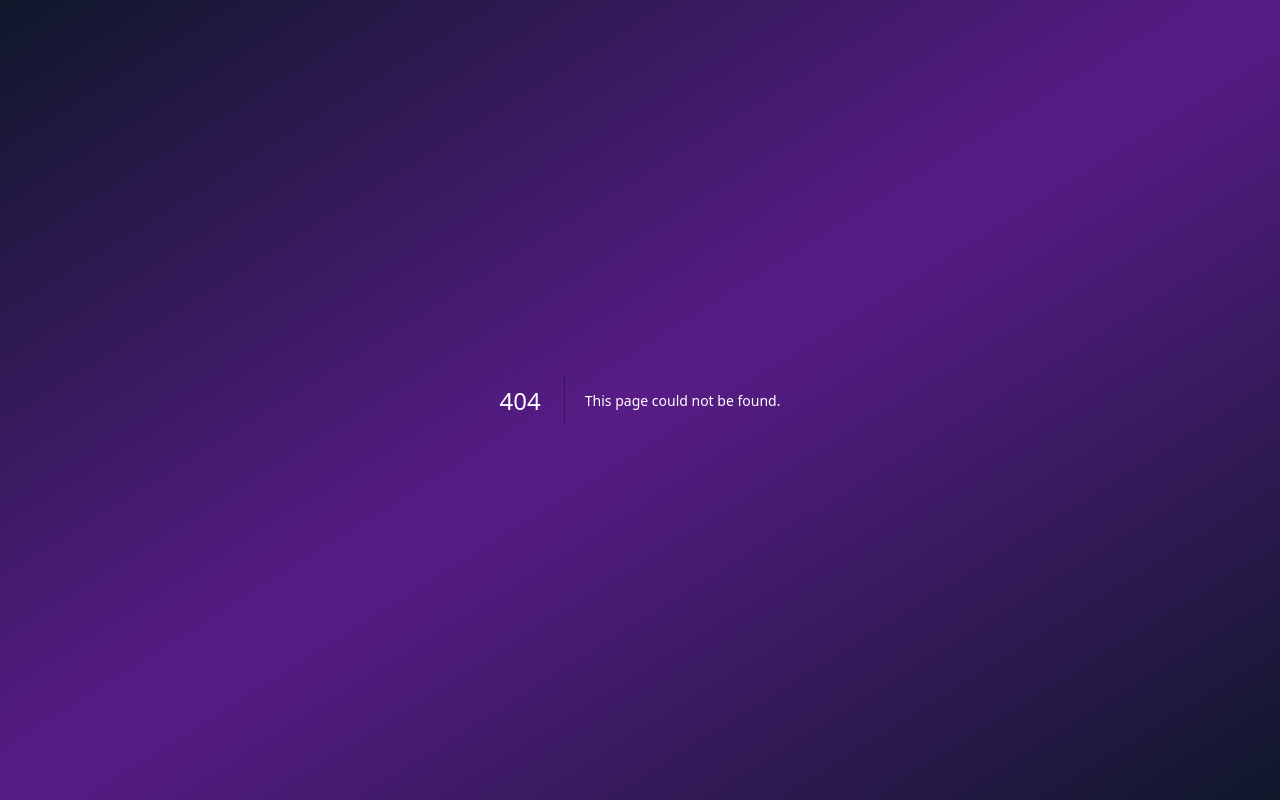
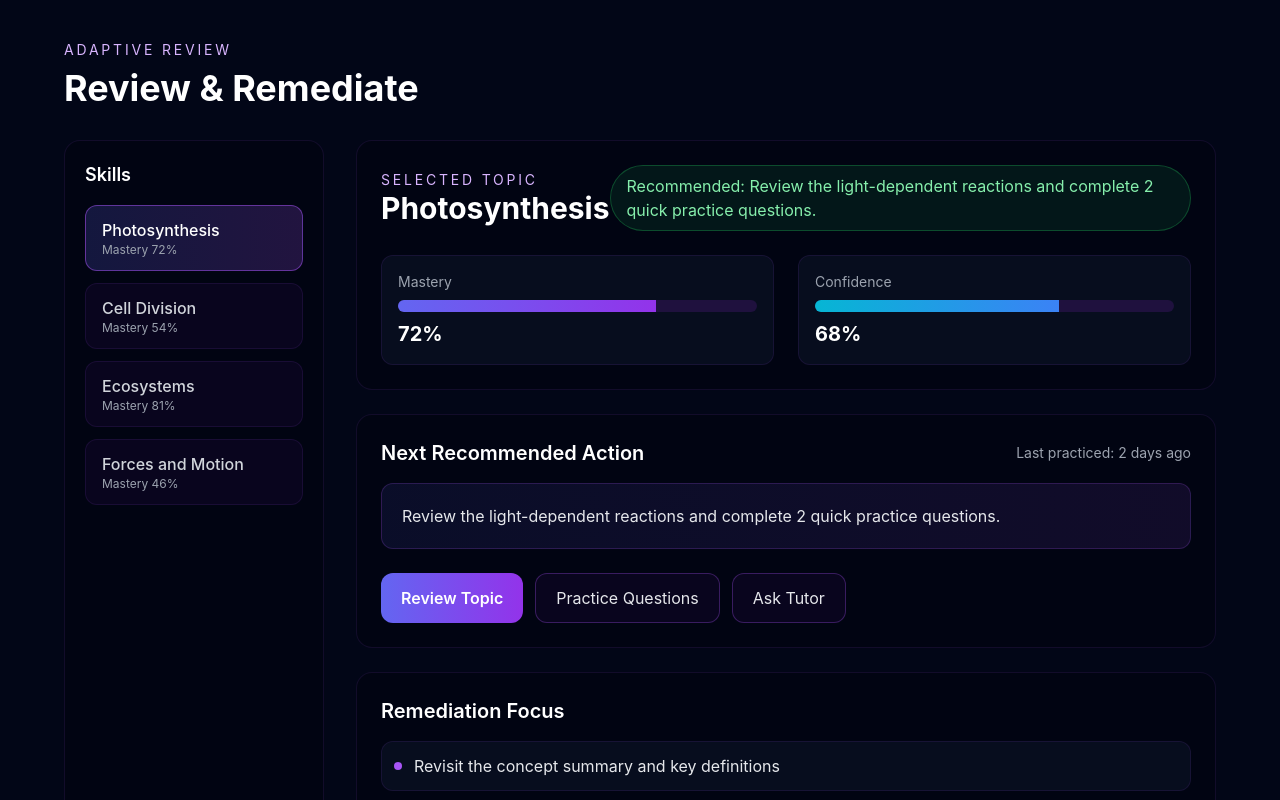
Before and after one commit to Mahlodiey/neire, a Next.js app: page /review in a window 1280 px wide. Before the commit this address had no page. Shown: the top 800 px of the page. Built offline with nearby package versions, Linux system fonts and the light colour scheme.

Commit message:
Add adaptive review and remediation dashboard with mastery-based recommendations

```diff
--- /dev/null
+++ b/src/app/review/page.tsx
@@ -0,0 +1,154 @@
+import { useMemo, useState } from 'react';
+
+interface TopicSkill {
+  name: string;
+  mastery: number;
+  confidence: number;
+  lastPracticed: string;
+  recommendation: string;
+}
+
+const sampleSkills: TopicSkill[] = [
+  {
+    name: 'Photosynthesis',
+    mastery: 72,
+    confidence: 68,
+    lastPracticed: '2 days ago',
+    recommendation: 'Review the light-dependent reactions and complete 2 quick practice questions.'
+  },
+  {
+    name: 'Cell Division',
+    mastery: 54,
+    confidence: 49,
+    lastPracticed: 'Yesterday',
+    recommendation: 'Revisit mitosis stages and compare them with meiosis.'
+  },
+  {
+    name: 'Ecosystems',
+    mastery: 81,
+    confidence: 84,
+    lastPracticed: '1 week ago',
+    recommendation: 'Keep current with a short recap quiz and a concept summary.'
+  },
+  {
+    name: 'Forces and Motion',
+    mastery: 46,
+    confidence: 41,
+    lastPracticed: 'Today',
+    recommendation: 'Focus on Newton’s laws with guided explanation and a short review set.'
+  }
+];
+
+export default function ReviewPage() {
+  const [selectedTopic, setSelectedTopic] = useState('Photosynthesis');
+
+  const activeTopic = useMemo(
+    () => sampleSkills.find((skill) => skill.name === selectedTopic) ?? sampleSkills[0],
+    [selectedTopic]
+  );
+
+  return (
+    <div className="min-h-screen bg-slate-950 text-white px-6 py-10">
+      <div className="max-w-6xl mx-auto">
+        <div className="mb-8">
+          <p className="text-sm uppercase tracking-[0.2em] text-purple-300">Adaptive Review</p>
+          <h1 className="text-4xl font-bold mt-2">Review & Remediate</h1>
+        </div>
+
+        <div className="grid lg:grid-cols-[260px_minmax(0,1fr)] gap-8">
+          <aside className="bg-black/20 border border-purple-500/10 rounded-2xl p-5">
+            <h2 className="text-lg font-semibold mb-4">Skills</h2>
+            <div className="space-y-3">
+              {sampleSkills.map((skill) => (
+                <button
+                  key={skill.name}
+                  onClick={() => setSelectedTopic(skill.name)}
+                  className={`w-full text-left px-4 py-3 rounded-xl border transition ${
+                    selectedTopic === skill.name
+                      ? 'border-purple-500/50 bg-gradient-to-r from-indigo-500/20 to-purple-500/20'
+                      : 'border-purple-500/10 bg-purple-900/10 text-gray-300 hover:border-purple-500/30'
+                  }`}
+                >
+                  <div className="font-medium">{skill.name}</div>
+                  <div className="text-xs text-gray-400">Mastery {skill.mastery}%</div>
+                </button>
+              ))}
+            </div>
+          </aside>
+
+          <main className="space-y-6">
+            <section className="bg-black/20 border border-purple-500/10 rounded-2xl p-6">
+              <div className="flex items-center justify-between mb-6">
+                <div>
+                  <p className="text-sm uppercase tracking-[0.2em] text-purple-300">Selected Topic</p>
+                  <h2 className="text-3xl font-bold">{activeTopic.name}</h2>
+                </div>
+                <div className="px-4 py-2 rounded-full border border-green-500/30 bg-green-500/10 text-green-300">
+                  Recommended: {activeTopic.recommendation.split('.')[0] + '.'}
+                </div>
+              </div>
+
+              <div className="grid md:grid-cols-2 gap-6">
+                <div className="p-4 rounded-xl border border-purple-500/10 bg-slate-900/50">
+                  <div className="text-sm text-gray-400 mb-2">Mastery</div>
+                  <div className="h-3 w-full bg-purple-900/30 rounded-full overflow-hidden">
+                    <div className="h-full bg-gradient-to-r from-indigo-500 to-purple-600" style={{ width: `${activeTopic.mastery}%` }} />
+                  </div>
+                  <div className="mt-2 text-xl font-bold">{activeTopic.mastery}%</div>
+                </div>
+
+                <div className="p-4 rounded-xl border border-purple-500/10 bg-slate-900/50">
+                  <div className="text-sm text-gray-400 mb-2">Confidence</div>
+                  <div className="h-3 w-full bg-purple-900/30 rounded-full overflow-hidden">
+                    <div className="h-full bg-gradient-to-r from-cyan-500 to-blue-500" style={{ width: `${activeTopic.confidence}%` }} />
+                  </div>
+                  <div className="mt-2 text-xl font-bold">{activeTopic.confidence}%</div>
+                </div>
+              </div>
+            </section>
+
+            <section className="bg-black/20 border border-purple-500/10 rounded-2xl p-6">
+              <div className="flex items-center justify-between mb-4">
+                <h3 className="text-xl font-semibold">Next Recommended Action</h3>
+                <span className="text-sm text-gray-400">Last practiced: {activeTopic.lastPracticed}</span>
+              </div>
+
+              <div className="p-5 rounded-xl bg-gradient-to-r from-indigo-500/10 to-purple-500/10 border border-purple-500/20 text-gray-200">
+                {activeTopic.recommendation}
+              </div>
+
+              <div className="mt-6 flex flex-wrap gap-3">
+                <button className="px-5 py-3 rounded-xl bg-gradient-to-r from-indigo-500 to-purple-600 font-semibold">
+                  Review Topic
+                </button>
+                <button className="px-5 py-3 rounded-xl border border-purple-500/30 bg-purple-900/10 text-gray-200">
+                  Practice Questions
+                </button>
+                <button className="px-5 py-3 rounded-xl border border-purple-500/30 bg-purple-900/10 text-gray-200">
+                  Ask Tutor
+                </button>
+              </div>
+            </section>
+
+            <section className="bg-black/20 border border-purple-500/10 rounded-2xl p-6">
+              <h3 className="text-xl font-semibold mb-4">Remediation Focus</h3>
+              <div className="space-y-3">
+                {[
+                  'Revisit the concept summary and key definitions',
+                  'Practice 2 short questions in the weak area',
+                  'Try a short explanation challenge with the tutor',
+                  'Retake a mini quiz after the explanation'
+                ].map((item) => (
+                  <div key={item} className="flex items-center gap-3 p-3 rounded-xl border border-purple-500/10 bg-slate-900/50 text-gray-200">
+                    <div className="w-2 h-2 rounded-full bg-purple-500"></div>
+                    <span>{item}</span>
+                  </div>
+                ))}
+              </div>
+            </section>
+          </main>
+        </div>
+      </div>
+    </div>
+  );
+}
```
